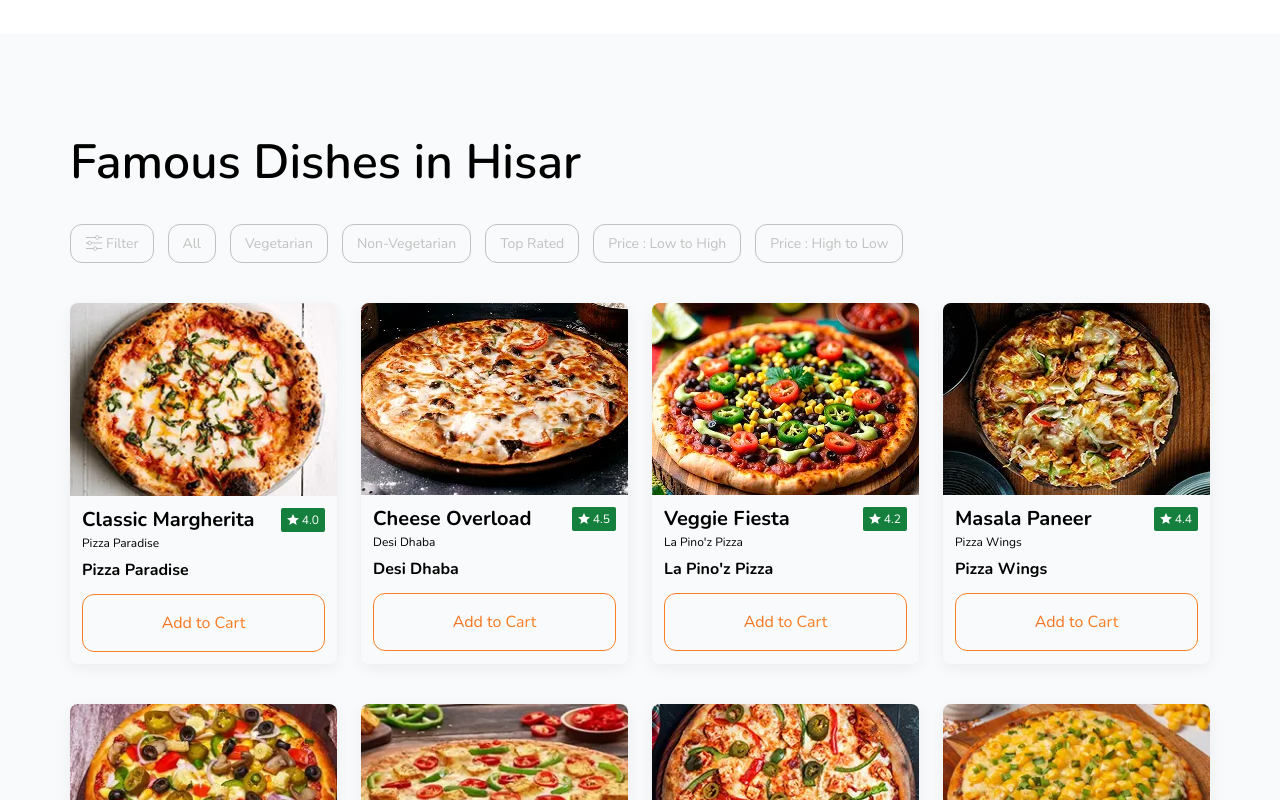
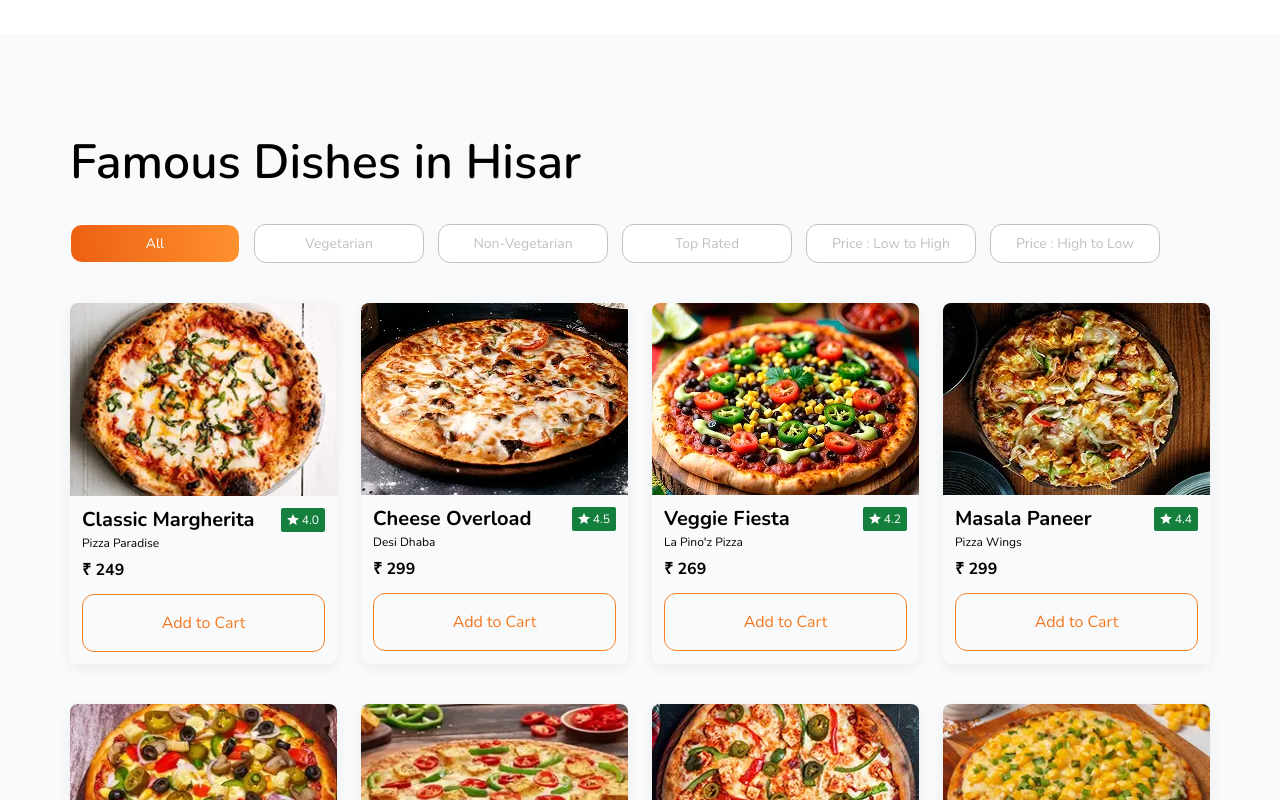
Before and after one commit to Nehaboora033/pizza, a React (Vite) app: page /offers in a window 1280 px wide. Shown: the part 2200-3000 px from the top of the page. Built offline with nearby package versions, Linux system fonts and the light colour scheme.

Commit message:
added the tab functionality

```diff
--- a/src/App.css
+++ b/src/App.css
@@ -22,11 +22,7 @@ body {
     --color-gradient1: linear-gradient(88.78deg, #FF7C00 -0.86%, rgba(255, 124, 0, 0) 80.81%);
     --shadow-whatpizza: 0px 1px 8.6px 0px #0000001F;
 
-
 }
-
-
-
 .box-prime2 {
     background: var(--color-gradient2);
 }
--- a/src/App.jsx
+++ b/src/App.jsx
@@ -8,7 +8,6 @@ import ScrollToTop from './components/common/ScrollToTop'
 
 function App() {
   const location = useLocation();
-
   const specialFooterPages = ['/menu', '/offers',]; //
   const isSpecialFooter = specialFooterPages.includes(location.pathname);
 
--- a/src/components/FamousDishes.jsx
+++ b/src/components/FamousDishes.jsx
@@ -1,53 +1,126 @@
-import React, { useState } from 'react'
-import SubHeading from './common/SubHeading'
-import Button from './common/Button'
-import { Famous_Data } from '../utils/helper'
-import Description from './common/Description'
-import { Filter, Star } from '../utils/icon'
-
+import React, { useState } from "react";
+import SubHeading from "./common/SubHeading";
+import Button from "./common/Button";
+import { Famous_Data } from "../utils/helper";
+import Description from "./common/Description";
+import { Filter, Star } from "../utils/icon";
 
 const FamousDishes = () => {
+  // 1. active tab state
+  const [activeTab, setActiveTab] = useState("All");
+
+  // 2. Categories
+  const categories = [
+    "All",
+    "Vegetarian",
+    "Non-Vegetarian",
+    "Top Rated",
+    "Price : Low to High",
+    "Price : High to Low",
+  ];
+
+  // 3. Filtering / Sorting
+  const getDishesToShow = () => {
+    let dishes = [...Famous_Data]; // clone array to avoid mutation
+
+    if (activeTab === "Vegetarian") {
+      return dishes.filter((d) => d.category === "Vegetarian");
+    }
+    if (activeTab === "Non-Vegetarian") {
+      return dishes.filter((d) => d.category === "Non-Vegetarian");
+    }
+    if (activeTab === "Top Rated") {
+      return dishes.filter((d) => parseFloat(d.rating) >= 4.5);
+    }
+    if (activeTab === "Price : Low to High") {
+      return [...dishes].sort(
+        (a, b) =>
+          parseInt(a.price.replace("₹", "")) -
+          parseInt(b.price.replace("₹", ""))
+      );
+    }
+    if (activeTab === "Price : High to Low") {
+      return [...dishes].sort(
+        (a, b) =>
+          parseInt(b.price.replace("₹", "")) -
+          parseInt(a.price.replace("₹", ""))
+      );
+    }
+
+    return dishes; // All
+  };
+
   return (
-    <div className='bg-[#F9FAFB]'>
-      <div className='max-w-[1164px] mx-auto px-3 py-[100px] '>
-        <div className='max-w-[1140px]'>
-          <SubHeading className={'mb-[32px] '} text={'Famous Dishes in Hisar'} />
-          <div className='flex gap-[14px]'>
-            <Button className='flex items-center gap-[3px] !py-[8px] !px-[14px] max-w-fit whitespace-nowrap w-[170px] border border-[#C1C1C1]  text-[14px] !text-[#C1C1C1] !rounded-[12px] '>
-              <Filter />
-              Filter
-            </Button>
-            <Button className={'!py-[8px] !px-[14px] max-w-fit whitespace-nowrap w-[170px] border border-[#C1C1C1]  text-[14px] !text-[#C1C1C1] !rounded-[12px] '}>All</Button>
-            <Button className={'!py-[8px]  !px-[14px] max-w-fit whitespace-nowrap w-[170px] border border-[#C1C1C1]  text-[14px] !text-[#C1C1C1] !rounded-[12px] '}>Vegetarian</Button>
-            <Button className={'!py-[8px] !px-[14px] max-w-fit whitespace-nowrap w-[170px] border border-[#C1C1C1]  text-[14px] !text-[#C1C1C1] !rounded-[12px]'}>Non-Vegetarian</Button>
-            <Button className={'!py-[8px] !px-[14px] max-w-fit whitespace-nowrap w-[170px] border border-[#C1C1C1]  text-[14px] !text-[#C1C1C1] !rounded-[12px]'}>Top Rated</Button>
-            <Button className='!py-[8px] !px-[14px] max-w-fit whitespace-nowrap w-[170px] border border-[#C1C1C1]  text-[14px] !text-[#C1C1C1] !rounded-[12px]'>Price : Low to High</Button>
-            <Button className='!py-[8px] !px-[14px] max-w-fit whitespace-nowrap w-[170px] border border-[#C1C1C1]  text-[14px] !text-[#C1C1C1] !rounded-[12px]'>Price : High to Low</Button>
+    <div className="bg-[#F9FAFB]">
+      <div className="max-w-[1164px] mx-auto px-3 py-[100px] ">
+        <div className="max-w-[1140px]">
+          <SubHeading
+            className={"mb-[32px] "}
+            text={"Famous Dishes in Hisar"}
+          />
+
+          {/* Tabs */}
+          <div className="flex gap-[14px] flex-wrap">
+            {categories.map((cat) => (
+              <button
+                key={cat}
+                onClick={() => setActiveTab(cat)}
+                className={`!py-[8px] !px-[14px] cursor-pointer whitespace-nowrap w-[170px] border text-[14px] !rounded-[12px] transition
+                  ${activeTab === cat
+                    ? "bg-prime text-white border-prime"
+                    : "bg-white text-[#C1C1C1] border-[#C1C1C1]"
+                  }`}
+              >
+                {cat}
+              </button>
+            ))}
           </div>
-          <div className='grid grid-cols-4 gap-x-[24px] gap-y-[40px] mt-[40px] '>
-            {Famous_Data.map((item, index) => (
-              <div key={index} className='rounded-[8px] shadow-card overflow-hidden hover:scale-95 cursor-pointer'>
+
+          {/* Dish Cards */}
+          <div className="grid grid-cols-4 gap-x-[24px] gap-y-[40px] mt-[40px] ">
+            {getDishesToShow().map((item, index) => (
+              <div
+                key={index}
+                className="rounded-[8px] shadow-card overflow-hidden hover:scale-95 cursor-pointer transition"
+              >
                 <img src={item.img} alt="img" />
-                <div className='p-3'>
-                  <div className='flex justify-between'>
-                    <SubHeading className={'!font-bold !text-[20px] '} text={item.title} />
-                    <div className='bg-[#15803D] rounded-[2px] py-[2px] px-[6px] flex gap-[3px] items-center'>
+                <div className="p-3">
+                  <div className="flex justify-between">
+                    <SubHeading
+                      className={"!font-bold !text-[20px] "}
+                      text={item.title}
+                    />
+                    <div className="bg-[#15803D] rounded-[2px] py-[2px] px-[6px] flex gap-[3px] items-center">
                       <Star />
-                      <span className='text-white text-[12px] font-normal'>{item.rating}</span>
+                      <span className="text-white text-[12px] font-normal">
+                        {item.rating}
+                      </span>
                     </div>
                   </div>
-                  <Description className={'!text-[12px] mb-[6px] mt-[2px]'} text={item.description} />
-                  <Description className={'!font-bold mb-[12px]'} text={item.description} />
-                  <Button className={'text-prime border border-[#F87F24] w-full bg-prime'} >Add to Cart</Button>
+                  <Description
+                    className={"!text-[12px] mb-[6px] mt-[2px]"}
+                    text={item.description}
+                  />
+                  <Description
+                    className={"!font-bold mb-[12px]"}
+                    text={item.price}
+                  />
+                  <Button className={"text-prime border border-[#F87F24] w-full bg-prime"}>
+                    Add to Cart
+                  </Button>
                 </div>
               </div>
             ))}
           </div>
-          <div className='flex justify-center mt-[40px]'><Button className='bg-prime'>show More</Button></div>
+
+          {/* Show More */}
+          <div className="flex justify-center mt-[40px]">
+            <Button className="bg-prime">Show More</Button>
+          </div>
         </div>
       </div>
     </div>
-  )
-}
+  );
+};
 
-export default FamousDishes
+export default FamousDishes;
--- a/src/components/common/Header.jsx
+++ b/src/components/common/Header.jsx
@@ -20,7 +20,8 @@ const Header = () => {
             Pizza Nest
           </Link>
           {/* ✅ Show this only on Home Page */}
-          {location.pathname === '/' && (<div className='max-w-[700px] w-full flex items-center justify-between home'>
+          {location.pathname === '/' && (
+            <div className='max-w-[700px] w-full flex items-center justify-between home'>
               <nav className='flex gap-6 items-center capitalize'>
                 {NavLinks.map((item, index) => {
                   return (
--- a/src/components/common/ScrollToTop.jsx
+++ b/src/components/common/ScrollToTop.jsx
@@ -1,4 +1,4 @@
-import React, { useEffect } from 'react'
+import  { useEffect } from 'react'
 import { useLocation } from 'react-router-dom';
 
 const ScrollToTop = () => {
--- a/src/components/common/SignUpModal.jsx
+++ b/src/components/common/SignUpModal.jsx
@@ -112,7 +112,7 @@ const SignUpModal = ({ onClose }) => {
                             />
                         </div>
 
-                        <Button type="submit" className='bg-[#CDCDCD] rounded-[12px] w-full mb-[20px]'>
+                        <Button type="submit" className='bg-[#CDCDCD] rounded-[12px] w-full mb-[20px] '>
                             Create Account
                         </Button>
                     </form>
@@ -132,7 +132,7 @@ const SignUpModal = ({ onClose }) => {
                     <Description className={'text-[#838383] !text-[14px]'} text={
                         <>
                             Already have an account?{" "}
-                            <Link to={''} className='text-[14px] font-medium text-prime'>Login</Link>
+                            <Link className='text-[14px] font-medium text-prime'> Login</Link>
 
                         </>
                     } />
--- a/src/pages/AboutUS.jsx
+++ b/src/pages/AboutUS.jsx
@@ -4,17 +4,19 @@ import AboutHero from '../components/AboutHero'
 import OurTeam from '../components/OurTeam'
 import WhyChooseUs from '../components/WhyChooseUs'
 import Craving from '../components/common/Craving'
+// import Login from '../components/common/Login'
 
 
 
 const AboutUS = () => {
   return (
     <div>
-     <AboutHero/>
-     <WhoWeAre/>
-     <OurTeam/>
-     <WhyChooseUs/>
-     <Craving/>
+      <AboutHero />
+      <WhoWeAre />
+      <OurTeam />
+      <WhyChooseUs />
+      <Craving />
+      {/* <Login /> */}
 
     </div>
   )
--- a/src/utils/icon.jsx
+++ b/src/utils/icon.jsx
@@ -570,3 +570,16 @@ export const Google = () => (
     </svg>
 
 )
+
+export const Email_Icon = () => (
+    <svg width="20" height="16" viewBox="0 0 20 16" fill="none" xmlns="http://www.w3.org/2000/svg">
+        <path d="M2 16C1.45 16 0.979333 15.8043 0.588 15.413C0.196667 15.0217 0.000666667 14.5507 0 14V2C0 1.45 0.196 0.979333 0.588 0.588C0.98 0.196666 1.45067 0.000666667 2 0H18C18.55 0 19.021 0.196 19.413 0.588C19.805 0.98 20.0007 1.45067 20 2V14C20 14.55 19.8043 15.021 19.413 15.413C19.0217 15.805 18.5507 16.0007 18 16H2ZM10 8.825C10.0833 8.825 10.171 8.81233 10.263 8.787C10.355 8.76167 10.4423 8.72433 10.525 8.675L17.6 4.25C17.7333 4.16667 17.8333 4.06267 17.9 3.938C17.9667 3.81333 18 3.67567 18 3.525C18 3.19167 17.8583 2.94167 17.575 2.775C17.2917 2.60833 17 2.61667 16.7 2.8L10 7L3.3 2.8C3 2.61667 2.70833 2.61267 2.425 2.788C2.14167 2.96333 2 3.209 2 3.525C2 3.69167 2.03333 3.83767 2.1 3.963C2.16667 4.08833 2.26667 4.184 2.4 4.25L9.475 8.675C9.55833 8.725 9.646 8.76267 9.738 8.788C9.83 8.81333 9.91733 8.82567 10 8.825Z" fill="url(#paint0_linear_232_375)" />
+        <defs>
+            <linearGradient id="paint0_linear_232_375" x1="1.62449e-07" y1="12.2818" x2="20.5964" y2="10.4597" gradientUnits="userSpaceOnUse">
+                <stop stopColor="#EC6112" />
+                <stop offset="1" stopColor="#FF902E" />
+            </linearGradient>
+        </defs>
+    </svg>
+
+)
```
Also changed, not shown: src/components/common/Login.jsx (+51 -4 lines), src/routes/AppRoutes.jsx (+10 -10 lines). Lines whose indentation alone changed are shown as unchanged.
